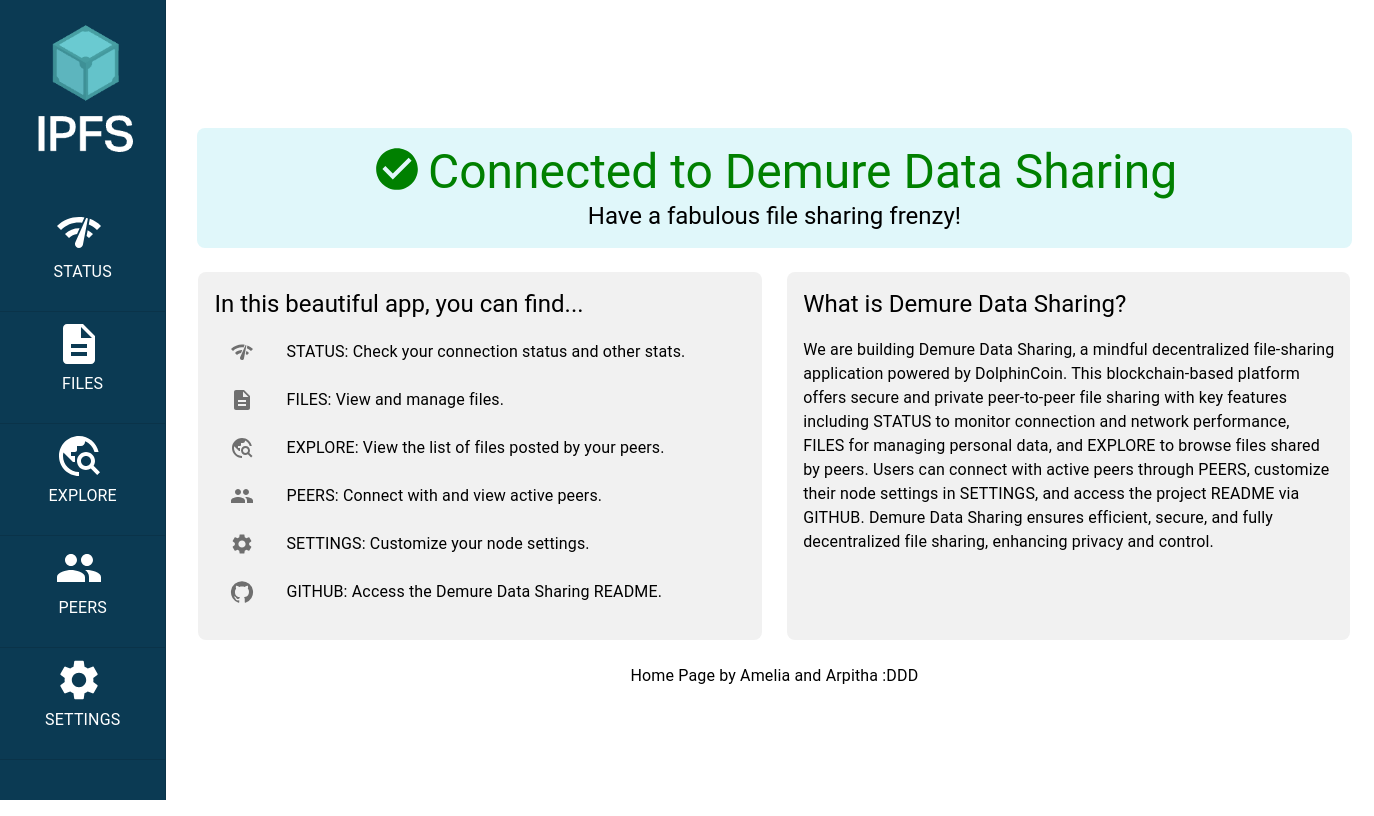
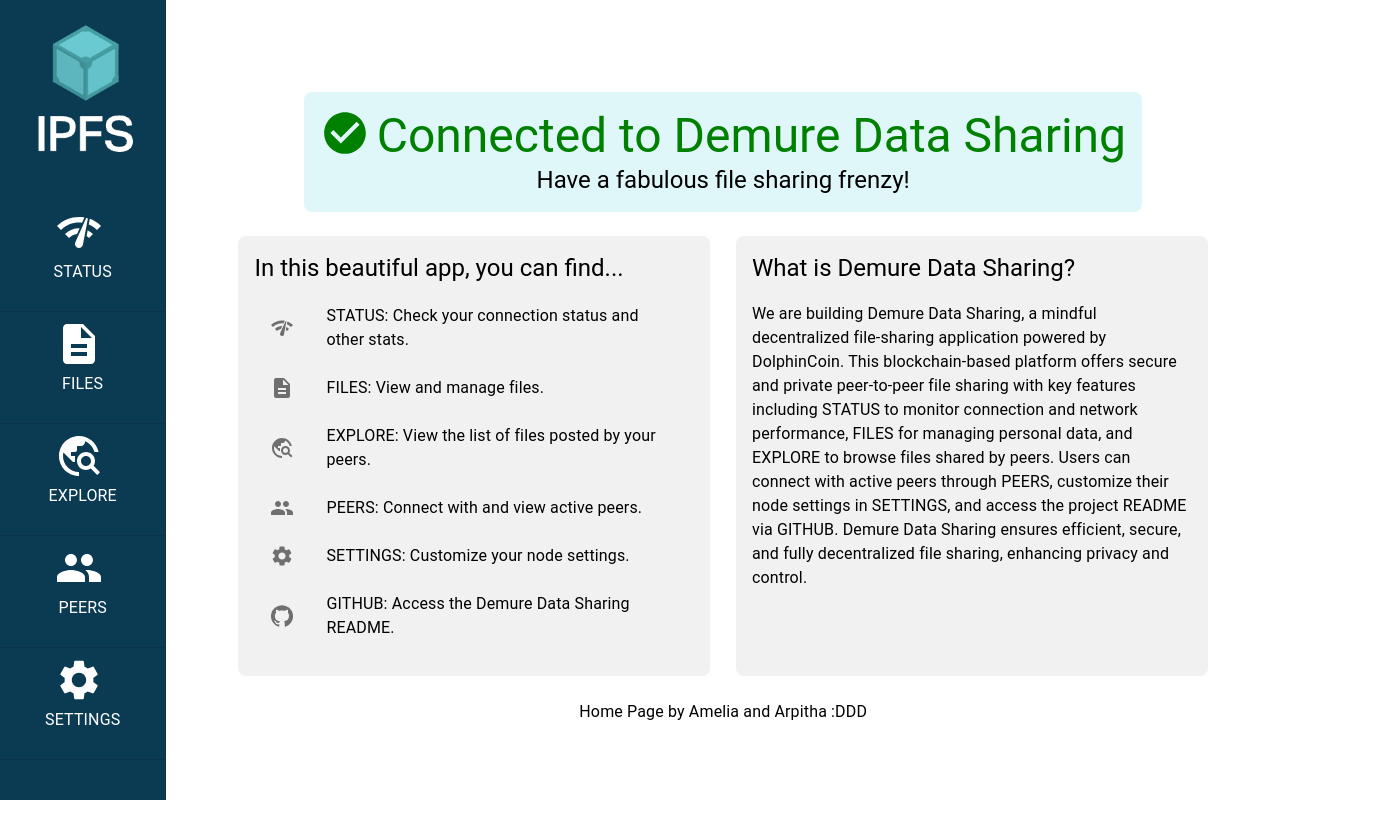
Before and after one commit to MazenIbrahim1/PHAJAM, a React (Vite) app: page / in a window 1280 px wide. Shown: the whole page, 1374 px wide, since content can reach past the window. Built offline with nearby package versions, Linux system fonts and the light colour scheme.

Commit message:
Fix home page ui

```diff
--- a/src/components/Home/Home.jsx
+++ b/src/components/Home/Home.jsx
@@ -9,10 +9,11 @@
 
 export default function Home() {
 	return (
-    	<Container
+    	<Box
         	sx={{
           		ml:"13vw",
-          		width: "100%",
+              pl:"5vw",
+              pr:"5vw",
           		height: "100vh",
           		display: "flex",
           		flexDirection: "column",
@@ -26,7 +27,6 @@
             		flexDirection:"column",
             		alignItems: "center",
             		justifyContent: "center",
-            		width: "97.5%",
             		bgcolor: "#e0f7fa", // Light teal background color
             		padding: "16px",
             		borderRadius: "8px", // Rounded corners
@@ -126,6 +126,6 @@
 
     		<Typography>Home Page by Amelia and Arpitha :DDD</Typography>
 
-		</Container>
+		</Box>
   );
 }
```
